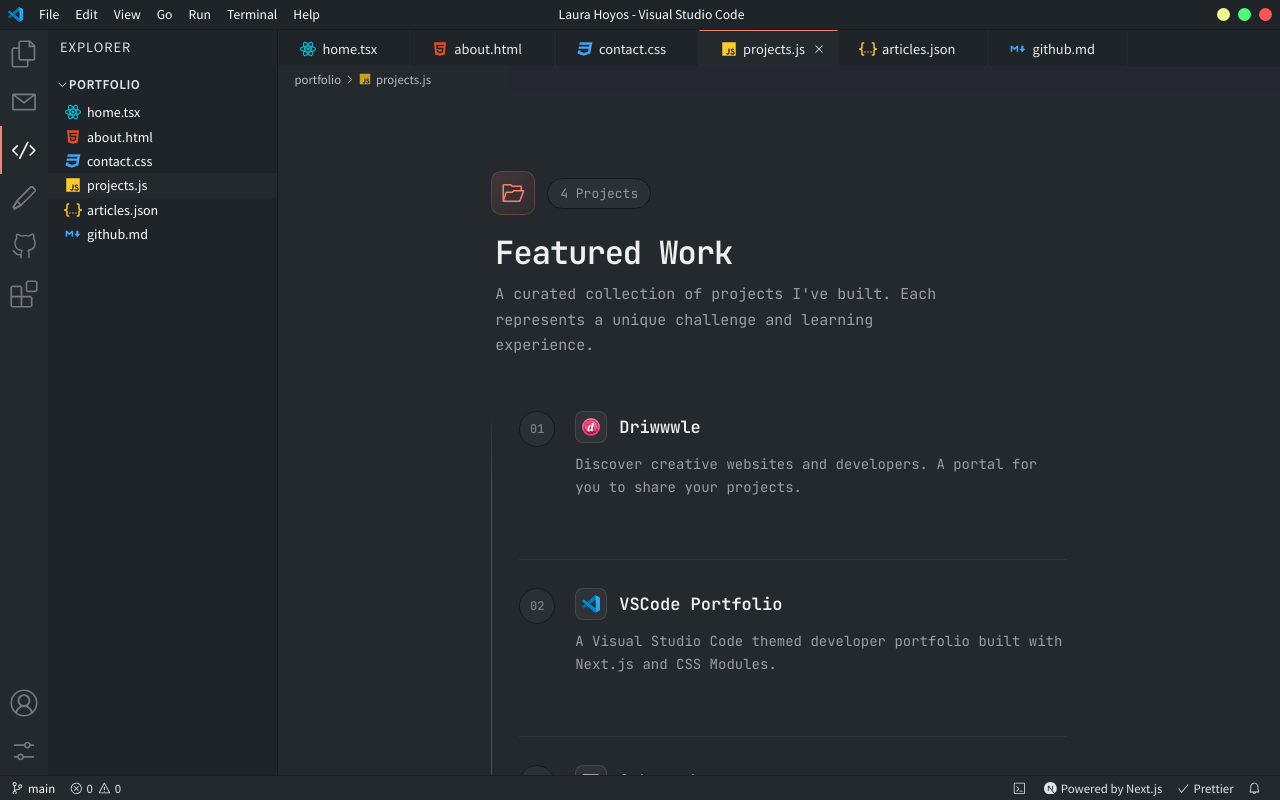
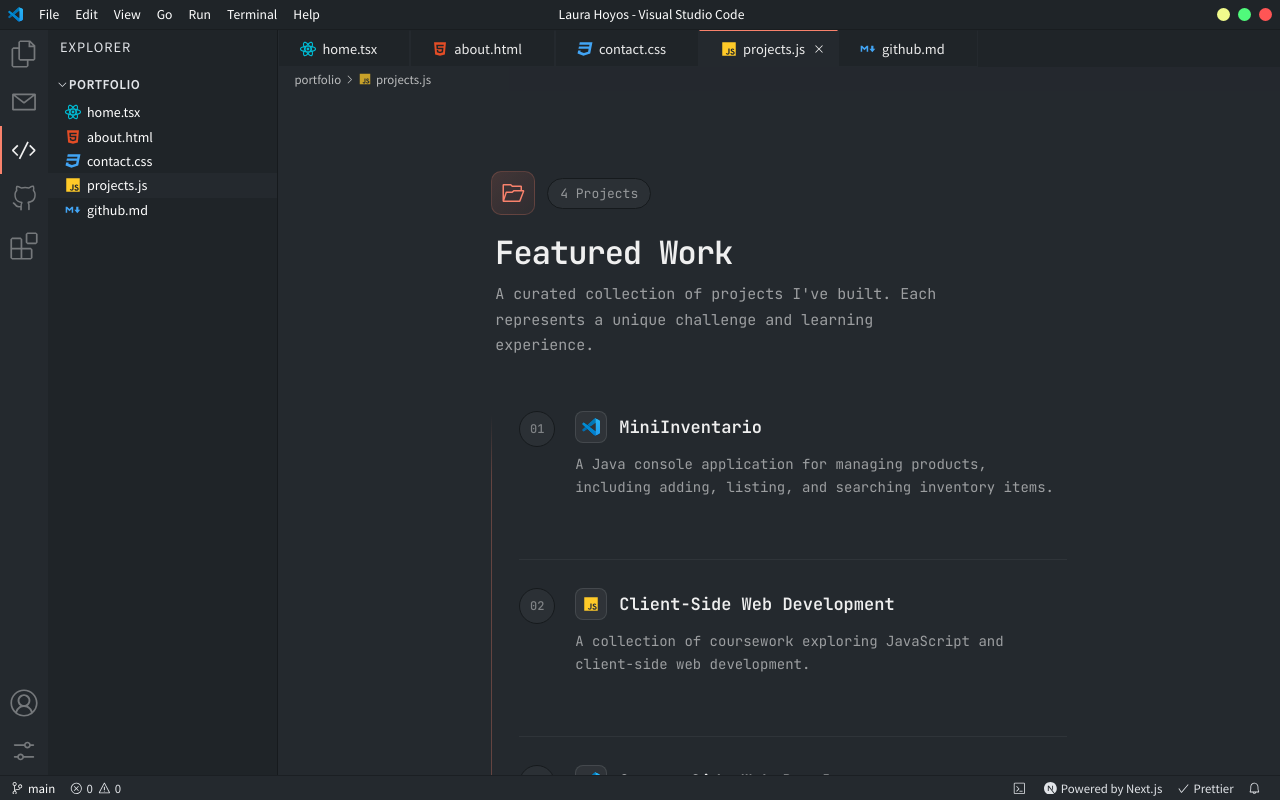
Before and after one commit to laurahoyos1097/my-portfolio, a Next.js app: page /projects in a window 1280 px wide. Built offline with nearby package versions, Linux system fonts and the light colour scheme.

Commit message:
Personalization
Personalize portfolio profile, contact page, connect GitHub

```diff
--- a/app/contact/page.tsx
+++ b/app/contact/page.tsx
@@ -13,8 +13,7 @@
     <div className={styles.layout}>
       <h1 className={styles.pageTitle}>Contact Me</h1>
       <p className={styles.pageSubtitle}>
-        Feel free to reach out to me through any of the social platforms below.
-        I&apos;m always open to new opportunities and connections.
+        Feel free to reach out to me through any of the links below. I&apos;m always open to new opportunities and connections. You can also view my CV in both English and Spanish.
       </p>
       <div className={styles.container}>
         <div className={styles.contactContainer}>
--- a/portfolio.config.ts
+++ b/portfolio.config.ts
@@ -37,19 +37,17 @@
   ogImage: 'https://imgur.com/4zi5KkQ.png',
   repository: 'https://github.com/itsnitinr/vscode-portfolio',
   metaDescription:
-    "Nitin Ranganath is an avid full stack web developer building websites and applications you'd love to use",
+    'Laura Hoyos, web development student interested in frontend development, web design, and creative digital experiences.',
   ogDescription:
-    "A full-stack developer building websites that you'd like to use.",
+    'The personal portfolio of Laura Hoyos, exploring web development, design, and technology.',
   keywords: [
-    'nitin ranganath',
-    'nitin',
-    'ranganath',
-    'web developer portfolio',
-    'nitin web developer',
-    'nitin developer',
-    'mern stack',
-    'nitin ranganath portfolio',
-    'vscode-portfolio',
+    'Laura Hoyos',
+    'web development student',
+    'frontend development',
+    'web design',
+    'DAW',
+    'DAM',
+    'developer portfolio',
   ],
   intro:
     'Web development student passionate about creating thoughtful digital experiences, combining development, design, and technology.',
@@ -57,8 +55,9 @@
     "I'm currently studying Web Application Development and Multiplatform Application Development (DAW/DAM), exploring different technologies and building projects along the way.",
     "I'm especially interested in frontend development, web design, user experience, and finding creative ways to bring ideas to life through code.",
   ],
-  beyondCode: 'Beyond coding, I enjoy exploring visual design, experimenting with creative ideas, and discovering new tools and technologies.',
+  beyondCode: 'Beyond coding, I enjoy exploring visual design, experimenting with typography, color palettes, and composition, and paying attention to the small details that bring a design together. I am particularly interested in the intersection of design and technology, and in how creativity can be used to create digital experiences that are both visually appealing and functional. I also enjoy creating personalized handmade products, which allows me to explore new ideas and turn them into something tangible.',
 };
+
 
 export interface Social {
   id: string;
@@ -68,46 +67,22 @@
 
 export const socials: Social[] = [
   {
-    id: 'website',
-    handle: 'nitinranganath.com',
-    href: 'https://nitinranganath.com',
+    id: 'github',
+    handle: 'laurahoyos1097',
+    href: 'https://github.com/laurahoyos1097',
+  },
+  {
+    id: 'linkedin',
+    handle: 'Laura Hoyos',
+    href: 'https://www.linkedin.com/in/laura-hoyos-484809338/',
   },
   {
     id: 'email',
-    handle: 'nitinranganath@gmail.com',
-    href: 'mailto:nitinranganath@gmail.com',
-  },
-  {
-    id: 'github',
-    handle: 'itsnitinr',
-    href: 'https://github.com/itsnitinr',
-  },
-  {
-    id: 'linkedin',
-    handle: 'nitinranganath',
-    href: 'https://www.linkedin.com/in/nitinranganath/',
-  },
-  {
-    id: 'twitter',
-    handle: 'iamnitinr',
-    href: 'https://www.twitter.com/iamnitinr',
-  },
-  {
-    id: 'telegram',
-    handle: 'iamnitinr',
-    href: 'https://t.me/iamnitinr',
-  },
-  {
-    id: 'peerlist',
-    handle: 'nitinranganath',
-    href: 'https://peerlist.io/nitinranganath',
-  },
-  {
-    id: 'devto',
-    handle: 'itsnitinr',
-    href: 'https://dev.to/itsnitinr',
+    handle: 'laurahoyos.1097@gmail.com',
+    href: 'mailto:laurahoyos.1097@gmail.com',
   },
 ];
+
 
 export const getSocial = (id: string) => socials.find(s => s.id === id);
 
@@ -121,21 +96,16 @@
 
 export const experience: Experience[] = [
   {
-    role: 'Software Engineer 2',
-    company: 'Tessact',
-    period: 'Present',
+    role: 'Web Development Intern',
+    company: 'Ebooz',
+    period: 'March 2025 – June 2025',
+    description:
+      'Work placement completed as part of the Intermediate Vocational Training Programme in Microcomputer Systems and Networks .',
     highlights: [
-      'Leading frontend development with a lean team of 4 engineers',
-      'Building a next-gen video creation suite for professionals',
-      'Implemented collaborative video reviewing and editing features',
-      'Maintaining in-house component library, icon library and website',
+      'Created and modified web pages using WordPress and Elementor.',
+      'Worked on page layout and styling with HTML and CSS.',
+      'Identified and fixed website issues to improve page presentation and functionality.',
     ],
-  },
-  {
-    role: 'Technical Writer',
-    period: 'Freelance',
-    description:
-      'Contributing to publications like 100ms Blog, LogRocket Blog, and DEV.to.',
   },
 ];
 
@@ -157,7 +127,18 @@
   experience?: string;
 }
 
+
 export const extensions: Extension[] = [
+  {
+    id: 'html-css',
+    name: 'HTML & CSS',
+    publisher: 'W3C',
+    category: 'Languages',
+    icon: SiHtml5,
+    color: '#e34f26',
+    description:
+      'Creating and styling web pages with HTML and CSS, focusing on structure, layout, and responsive design.',
+  },
   {
     id: 'javascript',
     name: 'JavaScript',
@@ -165,8 +146,8 @@
     category: 'Languages',
     icon: SiJavascript,
     color: '#f7df1e',
-    description: 'The language I started with and still write every day.',
-    experience: '5 years',
+    description:
+      'Practising JavaScript fundamentals and building interactive web experiences.',
   },
   {
     id: 'typescript',
@@ -175,114 +156,131 @@
     category: 'Languages',
     icon: SiTypescript,
     color: '#3178c6',
-    description: 'My default for anything beyond a quick script.',
-    details:
-      'I reach for TypeScript on every project, from component libraries to backend services. Strict mode on, types as documentation.',
-    experience: '4 years',
+    description:
+      'Learning typed JavaScript and applying it in web development coursework.',
   },
   {
-    id: 'html-css',
-    name: 'HTML/CSS',
-    publisher: 'W3C',
+    id: 'php',
+    name: 'PHP',
+    publisher: 'The PHP Group',
     category: 'Languages',
-    icon: SiHtml5,
-    color: '#e34f26',
-    description: 'Semantic markup and layouts that hold up on every screen.',
-    experience: '5 years',
+    icon: VscCode,
+    color: '#777bb4',
+    description:
+      'Practising server-side programming and creating dynamic web pages.',
   },
   {
-    id: 'react',
-    name: 'React',
-    publisher: 'Meta',
-    category: 'Frontend',
-    icon: SiReact,
-    color: '#61dafb',
-    description: 'Building interactive UIs, from video editors to portfolios.',
-    details:
-      'React is where I spend most of my time. At Tessact I build collaborative video reviewing and editing features with it, and maintain our in-house component library.',
-    experience: '4 years',
-  },
-  {
-    id: 'nextjs',
-    name: 'Next.js',
-    publisher: 'Vercel',
-    category: 'Frontend',
-    icon: SiNextdotjs,
-    color: '#ffffff',
-    description: 'Full-stack React apps, including this portfolio.',
-    experience: '3 years',
-  },
-  {
-    id: 'tailwind-css',
-    name: 'Tailwind CSS',
-    publisher: 'Tailwind Labs',
-    category: 'Frontend',
-    icon: SiTailwindcss,
-    color: '#06b6d4',
-    description: 'Utility-first styling for shipping UI quickly.',
-    experience: '3 years',
+    id: 'java',
+    name: 'Java',
+    publisher: 'Oracle',
+    category: 'Languages',
+    icon: VscCode,
+    color: '#e76f00',
+    description:
+      'Practising programming fundamentals and object-oriented programming.',
   },
   {
     id: 'nodejs',
     name: 'Node.js',
     publisher: 'OpenJS Foundation',
-    category: 'Backend',
+    category: 'Tools',
     icon: SiNodedotjs,
     color: '#5fa04e',
-    description: 'APIs and tooling on the server side of the stack.',
-    experience: '4 years',
+    description:
+      'Exploring JavaScript runtime tools and server-side development.',
   },
   {
     id: 'express',
     name: 'Express',
     publisher: 'OpenJS Foundation',
-    category: 'Backend',
+    category: 'Frameworks',
     icon: SiExpress,
-    color: '#ffffff',
-    description: 'Minimal, unopinionated REST APIs.',
-    experience: '4 years',
+    color: '#888888',
+    description:
+      'Learning to build web servers and backend applications with Express.',
+  },
+  {
+    id: 'apache',
+    name: 'Apache HTTP Server',
+    publisher: 'Apache Software Foundation',
+    category: 'Tools',
+    icon: VscSettings,
+    color: '#d22128',
+    description:
+      'Practising web server configuration, virtual hosts, and HTTPS.',
   },
   {
     id: 'mongodb',
     name: 'MongoDB',
-    publisher: 'MongoDB Inc.',
-    category: 'Backend',
+    publisher: 'MongoDB, Inc.',
+    category: 'Databases',
     icon: SiMongodb,
     color: '#47a248',
-    description: 'Document storage for MERN stack apps.',
-    experience: '3 years',
+    description:
+      'Learning document-based data storage and NoSQL database concepts.',
   },
   {
-    id: 'git',
-    name: 'Git',
-    publisher: 'Software Freedom Conservancy',
-    category: 'Tools',
-    icon: SiGit,
-    color: '#f05032',
-    description: 'Version control, rebases and all.',
-    experience: '5 years',
+    id: 'mysql',
+    name: 'MySQL & SQL',
+    publisher: 'Oracle',
+    category: 'Databases',
+    icon: VscFiles,
+    color: '#4479a1',
+    description:
+      'Practising database queries and relational database fundamentals.',
   },
   {
-    id: 'vscode',
-    name: 'VS Code',
+    id: 'access',
+    name: 'Microsoft Access',
     publisher: 'Microsoft',
+    category: 'Databases',
+    icon: VscFiles,
+    color: '#a4373a',
+    description:
+      'Working with databases, tables, queries, and structured information.',
+  },
+  {
+    id: 'wordpress',
+    name: 'WordPress',
+    publisher: 'WordPress Foundation',
     category: 'Tools',
-    icon: VscVscode,
-    color: '#0098ff',
-    description: 'Where I spend my days, hence this portfolio.',
-    experience: '5 years',
+    icon: VscCode,
+    color: '#21759b',
+    description:
+      'Building and customising websites with WordPress and page builders.',
   },
   {
     id: 'figma',
     name: 'Figma',
     publisher: 'Figma',
-    category: 'Tools',
+    category: 'Design',
     icon: SiFigma,
     color: '#f24e1e',
-    description: 'Reading designs and occasionally making them.',
-    experience: '3 years',
+    description:
+      'Exploring interface design, layouts, and digital prototypes.',
+  },
+  {
+    id: 'adobe',
+    name: 'Adobe Creative Tools',
+    publisher: 'Adobe',
+    category: 'Design',
+    icon: VscEdit,
+    color: '#ff4b4b',
+    description:
+      'Creating visual content with Photoshop, Illustrator, Lightroom, and After Effects.',
+  },
+  {
+    id: 'git',
+    name: 'Git & GitHub',
+    publisher: 'GitHub',
+    category: 'Tools',
+    icon: SiGit,
+    color: '#f05032',
+    description:
+      'Managing repositories, tracking changes, and practising version control.',
   },
 ];
+
 
 export const getExtension = (id: string) => extensions.find(e => e.id === id);
 
@@ -295,49 +293,42 @@
   {}
 );
 
-export const writing = [
-  { name: '100ms Blog', href: 'https://www.100ms.live/blog/author/nitin' },
-  {
-    name: 'LogRocket Blog',
-    href: 'https://blog.logrocket.com/author/nitinranganath/',
-  },
-  { name: 'DEV.to', href: 'https://dev.to/itsnitinr' },
-];
 
 export const projects: Project[] = [
   {
-    title: 'Driwwwle',
+    title: 'MiniInventario',
     description:
-      'Discover creative websites and developers. A portal for you to share your projects.',
-    logo: '/logos/driwwwle.svg',
-    link: 'https://github.com/itsnitinr/driwwwle',
-    slug: 'driwwwle',
+      'A Java console application for managing products, including adding, listing, and searching inventory items.',
+    logo: '/logos/vsc.svg',
+    link: 'https://github.com/laurahoyos1097/ED_4.1_MiniInventario',
+    slug: 'miniinventario',
   },
   {
-    title: 'VSCode Portfolio',
+    title: 'Client-Side Web Development',
     description:
-      'A Visual Studio Code themed developer portfolio built with Next.js and CSS Modules.',
-    logo: '/logos/vsc.svg',
-    link: 'https://github.com/itsnitinr/vscode-portfolio',
-    slug: 'vscode-portfolio',
+      'A collection of coursework exploring JavaScript and client-side web development.',
+    logo: '/logos/js_icon.svg',
+    link: 'https://github.com/laurahoyos1097/tareas-dwec',
+    slug: 'client-side-web-development',
   },
   {
-    title: 'Subtrackt',
+    title: 'Server-Side Web Development',
     description:
-      'A simple and elegant way to track your subscriptions and save money.',
-    logo: '/logos/subtrackt.svg',
-    link: 'https://github.com/itsnitinr/subtrackt',
-    slug: 'subtrackt',
+      'A collection of server-side web development exercises and projects.',
+    logo: '/logos/vsc.svg',
+    link: 'https://github.com/laurahoyos1097/tareas-dwes',
+    slug: 'server-side-web-development',
   },
   {
-    title: 'Coolify Deployments',
+    title: 'Markup Languages',
     description:
-      'VSCode extension to track and deploy your Coolify applications.',
-    logo: '/logos/coolify.svg',
-    link: 'https://github.com/itsnitinr/coolify-vscode-extension',
-    slug: 'coolify-vscode-extension',
+      'Web development coursework focused on HTML, CSS, and markup languages.',
+    logo: '/logos/html_icon.svg',
+    link: 'https://github.com/laurahoyos1097/tareas-lenguaje-de-marcas',
+    slug: 'markup-languages',
   },
 ];
+
 
 export interface Route {
   path: string;
@@ -389,14 +380,6 @@
     file: { name: 'projects.js', icon: '/logos/js_icon.svg' },
   },
   {
-    path: '/articles',
-    label: 'Articles',
-    icon: VscEdit,
-    activityBar: 'top',
-    shortcut: 'r',
-    file: { name: 'articles.json', icon: '/logos/json_icon.svg' },
-  },
-  {
     path: '/github',
     label: 'GitHub',
     icon: VscGithubAlt,
```
Also changed, not shown: app/about/page.tsx (+1 -32 lines), app/articles/page.tsx (deleted, +0 -98 lines), components/ArticleCard.tsx (deleted, +0 -62 lines), components/ContactCode.tsx (+34 -2 lines), 2 other files (tests, documents, lock files or other folders).
